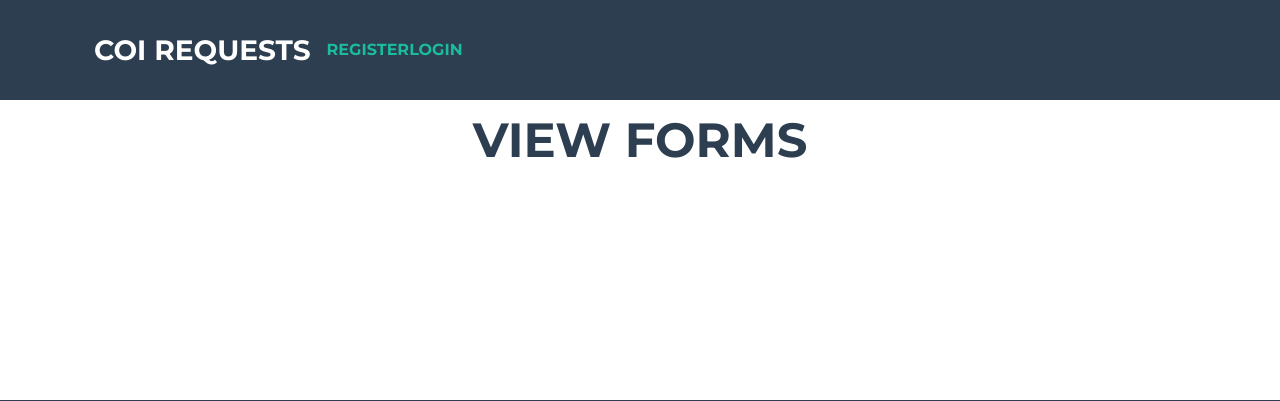
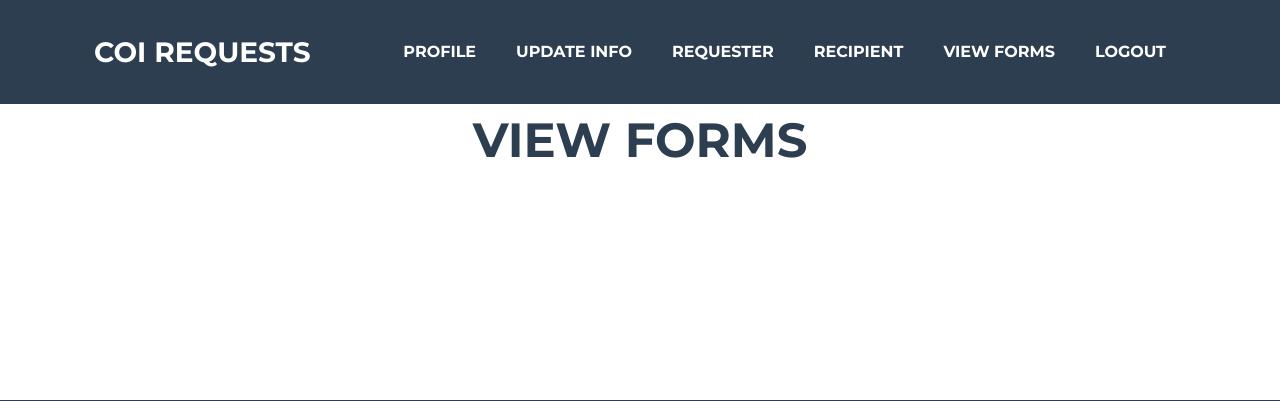
Before and after one commit to CAlfanoNerey/COIRequestReal, a Django app: page /accounts/1/certholder/ in a window 1280 px wide. Shown: the top 401 px of the page. Run offline with Django 3.2, Linux system fonts and the light colour scheme; the visitor is signed in with stand-in values (Sample User, id 1); data comes from the database, SQL or seed files in the repository; parts of the project's set-up code (start-up, migrations or seed data) failed here and were passed over; some libraries are stand-ins or nearby versions.

Commit message:
VCS version control using pycharm

```diff
--- a/mysite/accounts/forms.py
+++ b/mysite/accounts/forms.py
@@ -75,16 +75,16 @@
 
         model= User
         exclude= [
-            'name',
-            'first_name',
-            'last_name',
-            'email',
-            'address_line1',
-            'address_line2',
-            'city',
-            'state_or_territory',
-            'zipcode',
-            'fax',
+            #'name',
+            # 'first_name',
+            # 'last_name',
+            # 'email',
+            # 'address_line1',
+            # 'address_line2',
+            # 'city',
+            # 'state_or_territory',
+            # 'zipcode',
+            # 'fax',
             'last_login', 'is_superuser', 'is_staff', 'is_active', 'user_permissions', 'date_joined', 'groups',
             'password',
             'username'
--- a/mysite/accounts/models.py
+++ b/mysite/accounts/models.py
@@ -41,17 +41,17 @@
 
 class User(AbstractUser):
 
-    name = models.CharField(max_length=200, default='')
-
-
-    address_line1 = models.CharField(max_length=200,default='')
-    address_line2 = models.CharField(blank=True, null=True, max_length=200,default='')
-    # state = models.ForeignKey('States', null=True, blank=True)
-    city = models.CharField(max_length=200,default='')
-    state_or_territory = models.CharField(max_length=40, choices=TITLE_STATES,default='')
-    # zipcode = models.PositiveIntegerField(blank=True, null=True)
-    zipcode = models.PositiveIntegerField(validators=[MaxValueValidator(99999)],default=0)
-    fax = models.IntegerField(blank=True, null=True,default=0)
+    #name = models.CharField(max_length=200, default='')
+    #
+    #
+    # address_line1 = models.CharField(max_length=200,default='')
+    # address_line2 = models.CharField(blank=True, null=True, max_length=200,default='')
+    # # state = models.ForeignKey('States', null=True, blank=True)
+    # city = models.CharField(max_length=200,default='')
+    # state_or_territory = models.CharField(max_length=40, choices=TITLE_STATES,default='')
+    # # zipcode = models.PositiveIntegerField(blank=True, null=True)
+    # zipcode = models.PositiveIntegerField(validators=[MaxValueValidator(99999)],default=0)
+    #fax = models.IntegerField(blank=True, null=True,default=0)
 
     def __str__(self):
         return self.username
--- a/mysite/accounts/templates/certholder.html
+++ b/mysite/accounts/templates/certholder.html
@@ -1,6 +1,24 @@
 
 <title>Profile</title>
 {% extends 'index.html' %}
+
+{% block navbar %}
+<div class="collapse navbar-collapse" id="navbarResponsive">
+                    <ul class="navbar-nav ml-auto">
+                        <li class="nav-item mx-0 mx-lg-1"><a class="nav-link py-3 px-0 px-lg-3 rounded js-scroll-trigger" href="/accounts/{{ currUser.pk }}/profile">Profile</a></li>
+                        <li class="nav-item mx-0 mx-lg-1"><a class="nav-link py-3 px-0 px-lg-3 rounded js-scroll-trigger" href="{% url 'requester_update' %}">Update Info</a></li>
+                        <li class="nav-item mx-0 mx-lg-1"><a class="nav-link py-3 px-0 px-lg-3 rounded js-scroll-trigger" href="/accounts/requester/">Requester</a></li>
+
+                        <li class="nav-item mx-0 mx-lg-1"><a class="nav-link py-3 px-0 px-lg-3 rounded js-scroll-trigger" href="/accounts/recipient">recipient</a></li>
+                        <li class="nav-item mx-0 mx-lg-1"><a class="nav-link py-3 px-0 px-lg-3 rounded js-scroll-trigger" href="#">View Forms</a></li>
+                        <li class="nav-item mx-0 mx-lg-1"><a class="nav-link py-3 px-0 px-lg-3 rounded js-scroll-trigger" href="/accounts/logout/">Logout</a></li>
+<!--                        <li class="nav-item mx-0 mx-lg-1"><a class="nav-link py-3 px-0 px-lg-3 rounded js-scroll-trigger" href="#contact">Contact</a></li>-->
+
+                    </ul>
+                </div>
+{% endblock %}
+
+
 {%block home%}
 
 {% endblock %}
@@ -12,7 +30,7 @@
     <br>
     <br>
         {% for recipient in recipient %}
-        <li><a href="/accounts/{{ recipient.id }}/viewdoc">{{ recipient.name }}</a></li>
+        <a href="/accounts/{{ recipient.id }}/viewdoc" class="list-group-item list-group-item-action">{{ recipient.name }}</a>
         {% endfor %}
 
     </div>
--- a/mysite/accounts/templates/index.html
+++ b/mysite/accounts/templates/index.html
@@ -32,36 +32,43 @@
             <ul class="nav navbar-nav navbar-left">
 
 
-                {% if user.is_authenticated %}
+<!--                {% if user.is_authenticated %}-->
 <!--                <li><a href='/accounts/{{ user.pk }}/profile'>View Profile</a></li>-->
 <!--                    <li><a href={% url 'requester_update' %}>Update Info</a></li>-->
 <!--                &lt;!&ndash;li><a href="/accounts/{{user.id}}/requesterupdate">Update Info</a></li&ndash;&gt;-->
 <!--                <li><a href="/accounts/logout/">Logout</a></li>-->
 <!--                    <li><a href="/accounts/recipient">Draft a request</a></li>-->
 <!--                <li><a href="/accounts/{{user.pk}}/certholder">View Forms</a></li>-->
-                {% else %}
-                <li><a href="/accounts/register/">Register</a></li>
-                <li><a href="/accounts/login/">Login</a></li>
-                {% endif %}
+<!--                {% else %}-->
+<!--                <li><a href="/accounts/register/">Register</a></li>-->
+<!--                <li><a href="/accounts/login/">Login</a></li>-->
+<!--                {% endif %}-->
             </ul>
           </div><!--/.nav-collapse -->
+                {% block navbar %}
                 <div class="collapse navbar-collapse" id="navbarResponsive">
                     <ul class="navbar-nav ml-auto">
                         {% if user.is_authenticated %}
                         <li class="nav-item mx-0 mx-lg-1"><a class="nav-link py-3 px-0 px-lg-3 rounded js-scroll-trigger" href="/accounts/{{ user.pk }}/profile">Profile</a></li>
                         <li class="nav-item mx-0 mx-lg-1"><a class="nav-link py-3 px-0 px-lg-3 rounded js-scroll-trigger" href="{% url 'requester_update' %}">Update Info</a></li>
+                        <li class="nav-item mx-0 mx-lg-1"><a class="nav-link py-3 px-0 px-lg-3 rounded js-scroll-trigger" href="/accounts/requester/">Requester</a></li>
+                        <li class="nav-item mx-0 mx-lg-1"><a class="nav-link py-3 px-0 px-lg-3 rounded js-scroll-trigger" href="/accounts/recipient">Recipient</a></li>
+                        <li class="nav-item mx-0 mx-lg-1"><a class="nav-link py-3 px-0 px-lg-3 rounded js-scroll-trigger" href="/accounts/{{user.pk}}/certholder">View Forms</a></li>
                         <li class="nav-item mx-0 mx-lg-1"><a class="nav-link py-3 px-0 px-lg-3 rounded js-scroll-trigger" href="/accounts/logout/">Logout</a></li>
-                        <li class="nav-item mx-0 mx-lg-1"><a class="nav-link py-3 px-0 px-lg-3 rounded js-scroll-trigger" href="/accounts/recipient">Request</a></li>
-                        <li class="nav-item mx-0 mx-lg-1"><a class="nav-link py-3 px-0 px-lg-3 rounded js-scroll-trigger" href="/accounts/{{user.pk}}/certholder">View Forms</a></li>
-                        <li class="nav-item mx-0 mx-lg-1"><a class="nav-link py-3 px-0 px-lg-3 rounded js-scroll-trigger" href="#contact">Contact</a></li>
+<!--                        <li class="nav-item mx-0 mx-lg-1"><a class="nav-link py-3 px-0 px-lg-3 rounded js-scroll-trigger" href="#contact">Contact</a></li>-->
                         {% else %}
-
+                        <li class="nav-item mx-0 mx-lg-1"><a class="nav-link py-3 px-0 px-lg-3 rounded js-scroll-trigger" href="/accounts/register/">Register</a></li>
+                        <li class="nav-item mx-0 mx-lg-1"><a class="nav-link py-3 px-0 px-lg-3 rounded js-scroll-trigger" href="/accounts/login/">login</a></li>
                         {% endif %}
                     </ul>
                 </div>
+                {% endblock %}
             </div>
         </nav>
         <!-- Masthead-->
+        {% block jumbotron %}
+
+        {% endblock %}
         {% block home %}
         <header class="masthead bg-primary text-white text-center">
             <div class="container d-flex align-items-center flex-column">
--- a/mysite/accounts/templates/registration/logged_out.html
+++ b/mysite/accounts/templates/registration/logged_out.html
@@ -5,6 +5,6 @@
     <p>
         You have logged out!
     </p>
-<button class="btn btn-success" type="submit" name = "button" href="/accounts/login/"> Login </button>
+<button class="btn btn-success"name = "button"> <a href="/accounts/login/"  class="text-white" >Login </a></button>
 
 {% endblock %}
--- a/mysite/accounts/views.py
+++ b/mysite/accounts/views.py
@@ -42,11 +42,13 @@
     def get(self, request, *args, **kwargs):
 
         user = request.user
+        currUser = User.objects.get(id = user.pk)
         userdisplay = User.objects.all()
         recipientdisplay = Recipient.objects.all().filter(user_id = user)
 
 
         return render(request, 'certholder.html', {
+            'currUser': currUser,
             'user': userdisplay,
             'recipient': recipientdisplay,
             'error_message': "You didn't select a choice.",
```
Also changed, not shown: mysite/accounts/templates/recipient.html (+9 -0 lines), mysite/accounts/templates/requester.html (+16 -0 lines), mysite/accounts/migrations/0001_initial.py (deleted), 1 other file.
